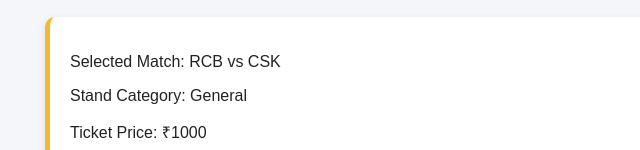
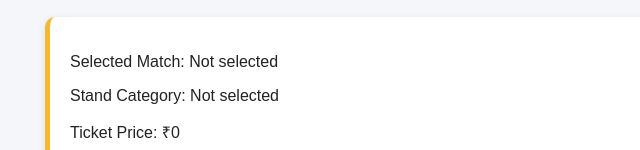
Before and after one commit to Monish-g-93/IPL_TICKET, a plain HTML site: page index.html in a window 1280 px wide. Both pictures are taken after typing "5", "Sample", "name@example.com", "5551234" into the empty fields and a click on the button "Confirm Booking". Shown: the part 2334-2484 px from the top of the page, 0-640 px from the left. Drawn offline with Linux system fonts and the light colour scheme.

Commit message:
Completed Activity 7 - Live Booking Summary

```diff
--- a/app.js
+++ b/app.js
@@ -53,3 +53,48 @@ document.querySelectorAll(".book-btn").forEach(function(button) {
         showToast("Redirecting you to the booking form!");
     });
 });
+
+// Activity 7: Booking Summary Live Update
+
+// Get form elements
+const matchSelect = document.getElementById("match");
+const standSelect = document.getElementById("stand");
+const quantityInput = document.getElementById("quantity");
+
+// Get Booking Summary elements
+const summaryMatch = document.getElementById("summary-match");
+const summaryStand = document.getElementById("summary-stand");
+const summaryPrice = document.getElementById("summary-price");
+const summaryQuantity = document.getElementById("summary-quantity");
+const summaryTotal = document.getElementById("summary-total");
+
+// Ticket prices
+const ticketPrices = {
+    General: 1000,
+    Premium: 2000,
+    VIP: 5000
+};
+
+// Function to update Booking Summary
+function updateBookingSummary() {
+
+    let selectedMatch = matchSelect.value;
+    let selectedStand = standSelect.value;
+    let quantity = Number(quantityInput.value) || 0;
+
+    let price = ticketPrices[selectedStand] || 0;
+    let total = price * quantity;
+
+    summaryMatch.innerText = selectedMatch || "Not selected";
+    summaryStand.innerText = selectedStand || "Not selected";
+    summaryPrice.innerText = price;
+    summaryQuantity.innerText = quantity;
+    summaryTotal.innerText = total;
+
+    showToast("Booking Summary Updated!");
+}
+
+// Add change event listeners
+matchSelect.addEventListener("change", updateBookingSummary);
+standSelect.addEventListener("change", updateBookingSummary);
+quantityInput.addEventListener("input", updateBookingSummary);
--- a/index.html
+++ b/index.html
@@ -198,18 +198,23 @@
         </form>
     </section>
 
-    <!-- Booking Summary Card -->
-    <section id="booking-summary">
-        <h2>Booking Summary</h2>
+     <!-- Booking Summary Section -->
+<section id="booking-summary">
+    <h2>Booking Summary</h2>
 
-        <div>
-            <p>Selected Match: RCB vs CSK</p>
-            <p>Stand Category: General</p>
-            <p>Ticket Price: ₹1000</p>
-            <p>Quantity: 1</p>
-            <p>Total Amount: ₹1000</p>
-        </div>
-    </section>
+    <div>
+        <p>Selected Match: <span id="summary-match">Not selected</span></p>
+        <p>Stand Category: <span id="summary-stand">Not selected</span></p>
+        <p>Ticket Price: ₹<span id="summary-price">0</span></p>
+        <p>Quantity: <span id="summary-quantity">0</span></p>
+        <p>Total Amount: ₹<span id="summary-total">0</span></p>
+    </div>
+</section>
+
+<!-- My Ticket Bookings Section -->
+<section id="mybookings">
+    <!-- Keep all your existing code here unchanged -->
+</section>
 
     <!-- My Ticket Bookings Section -->
     <section id="mybookings">
```
